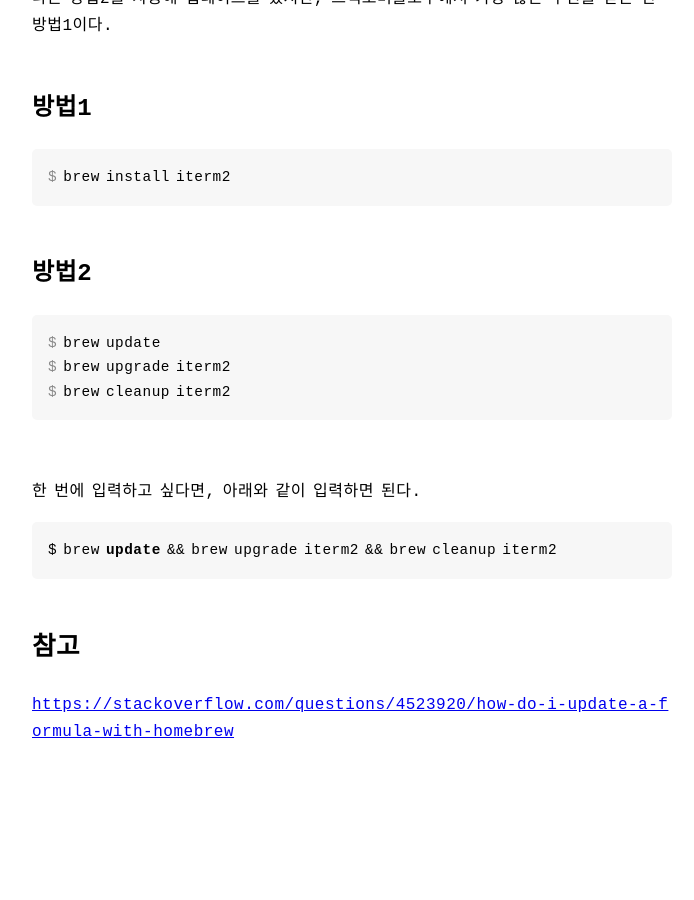
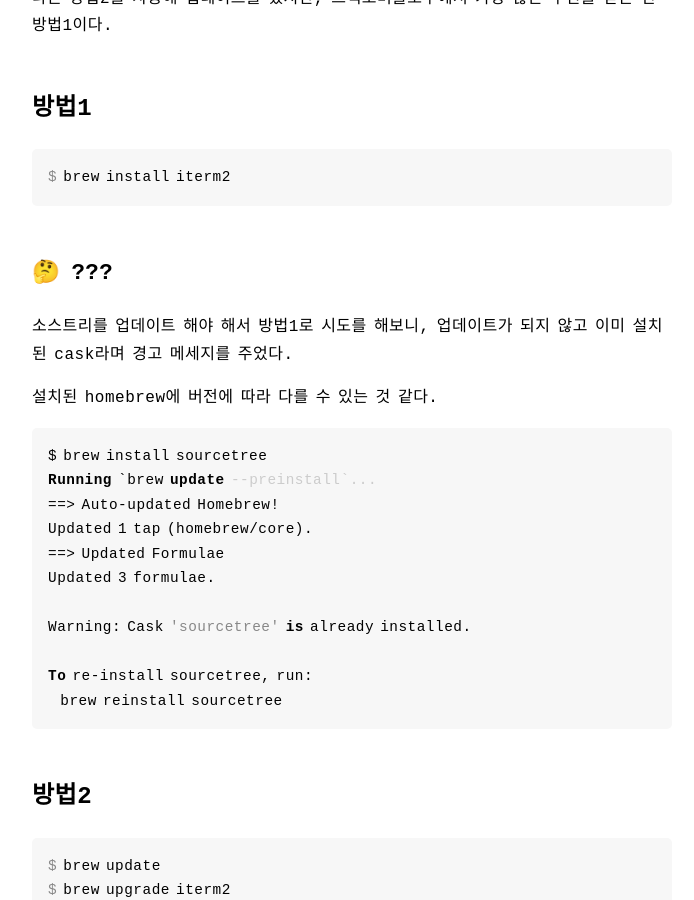
Before and after one commit to bobbohee/no-access-please, a Jekyll site: the page built from _posts/2021-12-08-how-to-update-a-formula-with-homebrew.md, in a window 1280 px wide and 900 px high, scrolled down 617 px. Shown: the whole window, without its empty margins (288-982 px from the left). Built offline with Jekyll 4.4.1, drawn with Linux system fonts in a browser that asks for light colours; before the commit the page ends 1443 px from its top, so only the background shows below that.

Commit message:
[EDIT] 2021-12-08 homebrew 패키지 업그레이드하기 글 방법1 실행 오류 추가

````diff
--- a/_posts/2021-12-08-how-to-update-a-formula-with-homebrew.md
+++ b/_posts/2021-12-08-how-to-update-a-formula-with-homebrew.md
@@ -20,6 +20,26 @@
 $ brew install iterm2
 ```
 
+### 🤔 ???
+
+소스트리를 업데이트 해야 해서 방법1로 시도를 해보니, 업데이트가 되지 않고 이미 설치된 cask라며 경고 메세지를 주었다.
+
+설치된 homebrew에 버전에 따라 다를 수 있는 것 같다.
+
+```bash
+$ brew install sourcetree
+Running `brew update --preinstall`...
+==> Auto-updated Homebrew!
+Updated 1 tap (homebrew/core).
+==> Updated Formulae
+Updated 3 formulae.
+
+Warning: Cask 'sourcetree' is already installed.
+
+To re-install sourcetree, run:
+  brew reinstall sourcetree
+```
+
 ## 방법2
 
 ```bash
````
